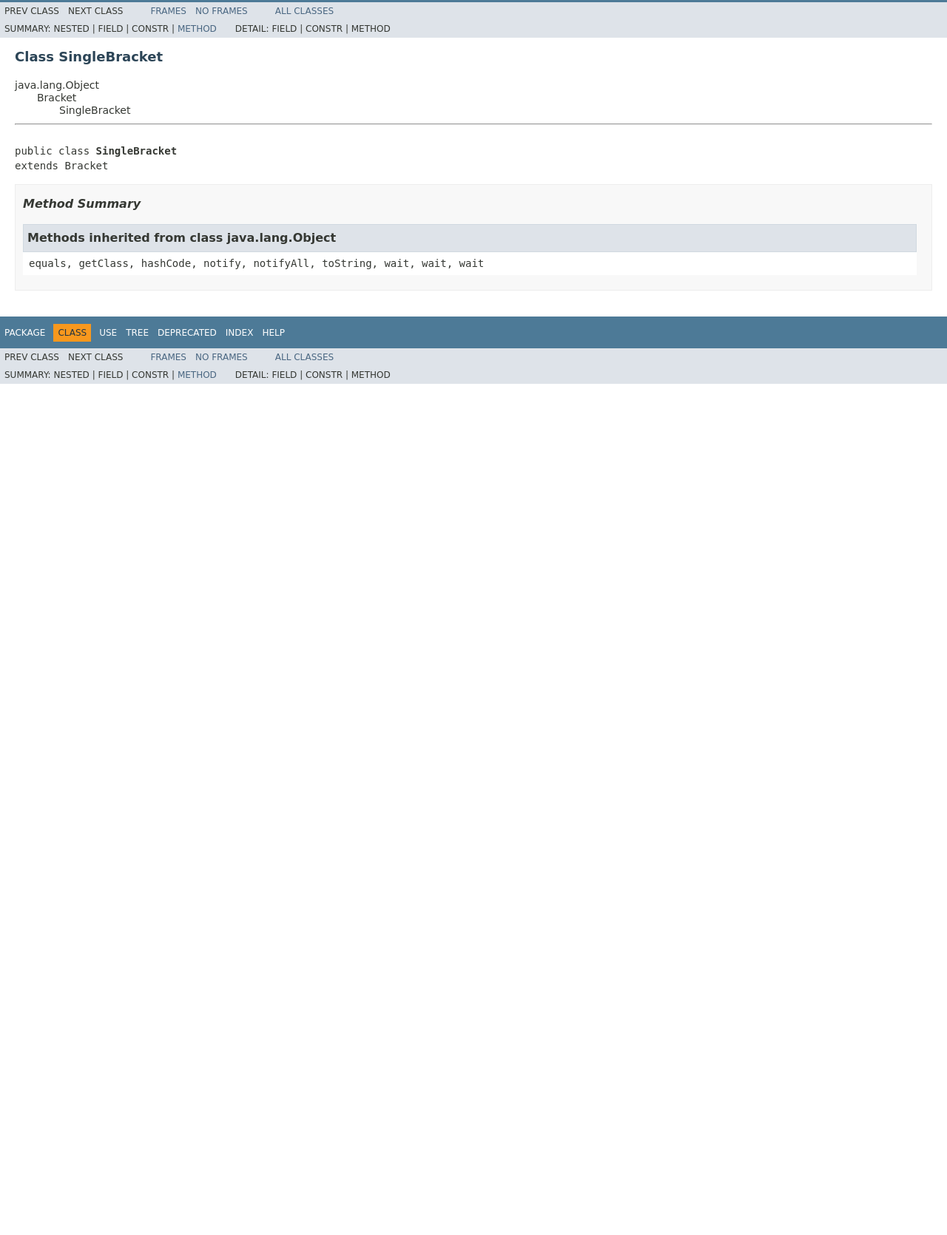
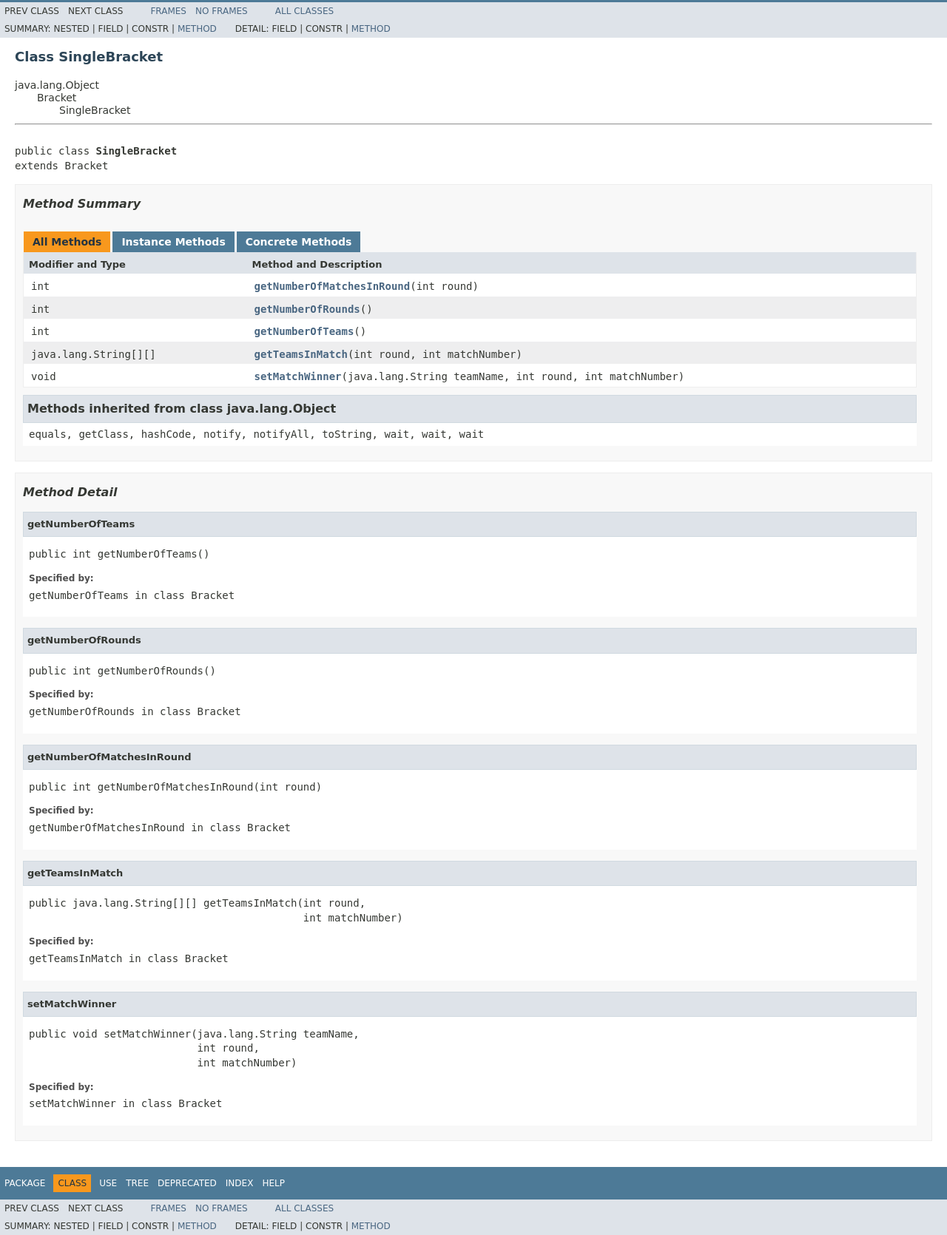
Before and after one commit to cuzynot/TournamentBracketGenerator, a plain HTML site: page doc/SingleBracket.html in a window 1280 px wide. Shown: the part 41-1711 px from the top of the page at 74% size. Before the commit the page ends 800 px from the top, so only its background shows below. Drawn offline with Linux system fonts and the light colour scheme; a web font is replaced by a local one.

Commit message:
generated java docs

```diff
--- a/doc/SingleBracket.html
+++ b/doc/SingleBracket.html
@@ -2,9 +2,9 @@
 <!-- NewPage -->
 <html lang="en">
 <head>
-<!-- Generated by javadoc (1.8.0_131) on Thu Sep 20 22:07:39 EDT 2018 -->
+<!-- Generated by javadoc (1.8.0_131) on Tue Sep 25 10:39:36 EDT 2018 -->
 <title>SingleBracket</title>
-<meta name="date" content="2018-09-20">
+<meta name="date" content="2018-09-25">
 <link rel="stylesheet" type="text/css" href="stylesheet.css" title="Style">
 <script type="text/javascript" src="script.js"></script>
 </head>
@@ -18,6 +18,12 @@
     catch(err) {
     }
 //-->
+var methods = {"i0":10,"i1":10,"i2":10,"i3":10,"i4":10};
+var tabs = {65535:["t0","All Methods"],2:["t2","Instance Methods"],8:["t4","Concrete Methods"]};
+var altColor = "altColor";
+var rowColor = "rowColor";
+var tableTab = "tableTab";
+var activeTableTab = "activeTableTab";
 </script>
 <noscript>
 <div>JavaScript is disabled on your browser.</div>
@@ -70,13 +76,13 @@
 <li>Nested&nbsp;|&nbsp;</li>
 <li>Field&nbsp;|&nbsp;</li>
 <li>Constr&nbsp;|&nbsp;</li>
-<li><a href="#methods.inherited.from.class.java.lang.Object">Method</a></li>
+<li><a href="#method.summary">Method</a></li>
 </ul>
 <ul class="subNavList">
 <li>Detail:&nbsp;</li>
 <li>Field&nbsp;|&nbsp;</li>
 <li>Constr&nbsp;|&nbsp;</li>
-<li>Method</li>
+<li><a href="#method.detail">Method</a></li>
 </ul>
 </div>
 <a name="skip.navbar.top">
@@ -120,12 +126,124 @@ extends Bracket</pre>
 <!--   -->
 </a>
 <h3>Method Summary</h3>
+<table class="memberSummary" border="0" cellpadding="3" cellspacing="0" summary="Method Summary table, listing methods, and an explanation">
+<caption><span id="t0" class="activeTableTab"><span>All Methods</span><span class="tabEnd">&nbsp;</span></span><span id="t2" class="tableTab"><span><a href="javascript:show(2);">Instance Methods</a></span><span class="tabEnd">&nbsp;</span></span><span id="t4" class="tableTab"><span><a href="javascript:show(8);">Concrete Methods</a></span><span class="tabEnd">&nbsp;</span></span></caption>
+<tr>
+<th class="colFirst" scope="col">Modifier and Type</th>
+<th class="colLast" scope="col">Method and Description</th>
+</tr>
+<tr id="i0" class="altColor">
+<td class="colFirst"><code>int</code></td>
+<td class="colLast"><code><span class="memberNameLink"><a href="SingleBracket.html#getNumberOfMatchesInRound-int-">getNumberOfMatchesInRound</a></span>(int&nbsp;round)</code>&nbsp;</td>
+</tr>
+<tr id="i1" class="rowColor">
+<td class="colFirst"><code>int</code></td>
+<td class="colLast"><code><span class="memberNameLink"><a href="SingleBracket.html#getNumberOfRounds--">getNumberOfRounds</a></span>()</code>&nbsp;</td>
+</tr>
+<tr id="i2" class="altColor">
+<td class="colFirst"><code>int</code></td>
+<td class="colLast"><code><span class="memberNameLink"><a href="SingleBracket.html#getNumberOfTeams--">getNumberOfTeams</a></span>()</code>&nbsp;</td>
+</tr>
+<tr id="i3" class="rowColor">
+<td class="colFirst"><code>java.lang.String[][]</code></td>
+<td class="colLast"><code><span class="memberNameLink"><a href="SingleBracket.html#getTeamsInMatch-int-int-">getTeamsInMatch</a></span>(int&nbsp;round,
+               int&nbsp;matchNumber)</code>&nbsp;</td>
+</tr>
+<tr id="i4" class="altColor">
+<td class="colFirst"><code>void</code></td>
+<td class="colLast"><code><span class="memberNameLink"><a href="SingleBracket.html#setMatchWinner-java.lang.String-int-int-">setMatchWinner</a></span>(java.lang.String&nbsp;teamName,
+              int&nbsp;round,
+              int&nbsp;matchNumber)</code>&nbsp;</td>
+</tr>
+</table>
 <ul class="blockList">
 <li class="blockList"><a name="methods.inherited.from.class.java.lang.Object">
 <!--   -->
 </a>
 <h3>Methods inherited from class&nbsp;java.lang.Object</h3>
 <code>equals, getClass, hashCode, notify, notifyAll, toString, wait, wait, wait</code></li>
+</ul>
+</li>
+</ul>
+</li>
+</ul>
+</div>
+<div class="details">
+<ul class="blockList">
+<li class="blockList">
+<!-- ============ METHOD DETAIL ========== -->
+<ul class="blockList">
+<li class="blockList"><a name="method.detail">
+<!--   -->
+</a>
+<h3>Method Detail</h3>
+<a name="getNumberOfTeams--">
+<!--   -->
+</a>
+<ul class="blockList">
+<li class="blockList">
+<h4>getNumberOfTeams</h4>
+<pre>public&nbsp;int&nbsp;getNumberOfTeams()</pre>
+<dl>
+<dt><span class="overrideSpecifyLabel">Specified by:</span></dt>
+<dd><code>getNumberOfTeams</code>&nbsp;in class&nbsp;<code>Bracket</code></dd>
+</dl>
+</li>
+</ul>
+<a name="getNumberOfRounds--">
+<!--   -->
+</a>
+<ul class="blockList">
+<li class="blockList">
+<h4>getNumberOfRounds</h4>
+<pre>public&nbsp;int&nbsp;getNumberOfRounds()</pre>
+<dl>
+<dt><span class="overrideSpecifyLabel">Specified by:</span></dt>
+<dd><code>getNumberOfRounds</code>&nbsp;in class&nbsp;<code>Bracket</code></dd>
+</dl>
+</li>
+</ul>
+<a name="getNumberOfMatchesInRound-int-">
+<!--   -->
+</a>
+<ul class="blockList">
+<li class="blockList">
+<h4>getNumberOfMatchesInRound</h4>
+<pre>public&nbsp;int&nbsp;getNumberOfMatchesInRound(int&nbsp;round)</pre>
+<dl>
+<dt><span class="overrideSpecifyLabel">Specified by:</span></dt>
+<dd><code>getNumberOfMatchesInRound</code>&nbsp;in class&nbsp;<code>Bracket</code></dd>
+</dl>
+</li>
+</ul>
+<a name="getTeamsInMatch-int-int-">
+<!--   -->
+</a>
+<ul class="blockList">
+<li class="blockList">
+<h4>getTeamsInMatch</h4>
+<pre>public&nbsp;java.lang.String[][]&nbsp;getTeamsInMatch(int&nbsp;round,
+                                            int&nbsp;matchNumber)</pre>
+<dl>
+<dt><span class="overrideSpecifyLabel">Specified by:</span></dt>
+<dd><code>getTeamsInMatch</code>&nbsp;in class&nbsp;<code>Bracket</code></dd>
+</dl>
+</li>
+</ul>
+<a name="setMatchWinner-java.lang.String-int-int-">
+<!--   -->
+</a>
+<ul class="blockListLast">
+<li class="blockList">
+<h4>setMatchWinner</h4>
+<pre>public&nbsp;void&nbsp;setMatchWinner(java.lang.String&nbsp;teamName,
+                           int&nbsp;round,
+                           int&nbsp;matchNumber)</pre>
+<dl>
+<dt><span class="overrideSpecifyLabel">Specified by:</span></dt>
+<dd><code>setMatchWinner</code>&nbsp;in class&nbsp;<code>Bracket</code></dd>
+</dl>
+</li>
 </ul>
 </li>
 </ul>
@@ -182,13 +300,13 @@ extends Bracket</pre>
 <li>Nested&nbsp;|&nbsp;</li>
 <li>Field&nbsp;|&nbsp;</li>
 <li>Constr&nbsp;|&nbsp;</li>
-<li><a href="#methods.inherited.from.class.java.lang.Object">Method</a></li>
+<li><a href="#method.summary">Method</a></li>
 </ul>
 <ul class="subNavList">
 <li>Detail:&nbsp;</li>
 <li>Field&nbsp;|&nbsp;</li>
 <li>Constr&nbsp;|&nbsp;</li>
-<li>Method</li>
+<li><a href="#method.detail">Method</a></li>
 </ul>
 </div>
 <a name="skip.navbar.bottom">
```
Also changed, not shown: doc/allclasses-frame.html (+2 -2 lines), doc/allclasses-noframe.html (+2 -2 lines), doc/class-use/SingleBracket.html (+2 -2 lines), doc/constant-values.html (+2 -2 lines), doc/deprecated-list.html (+2 -2 lines), doc/help-doc.html (+2 -2 lines), doc/index-files/index-1.html (+16 -10 lines), doc/index-files/index-2.html (+12 -10 lines), doc/index.html (+1 -1 lines), doc/overview-tree.html (+2 -2 lines), doc/package-frame.html (+2 -2 lines), doc/package-summary.html (+2 -2 lines), doc/package-tree.html (+2 -2 lines), doc/package-use.html (+8 -3 lines).
